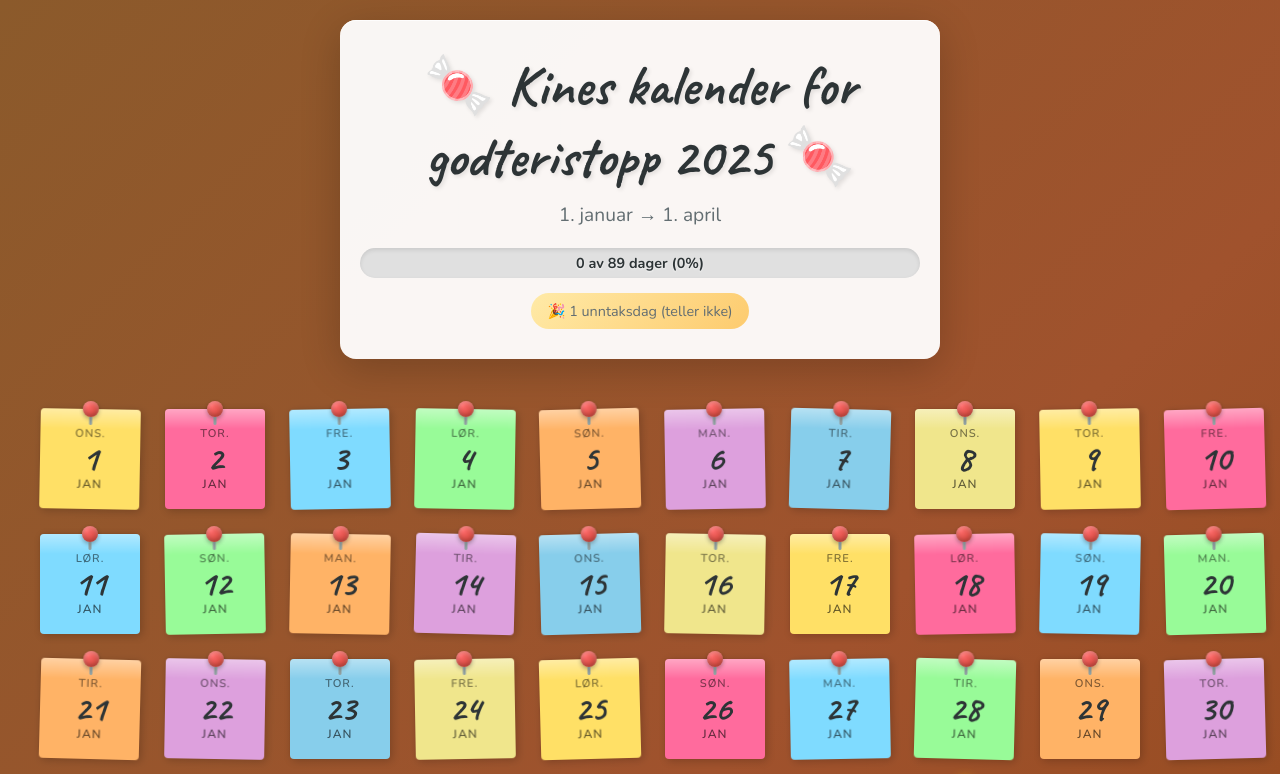
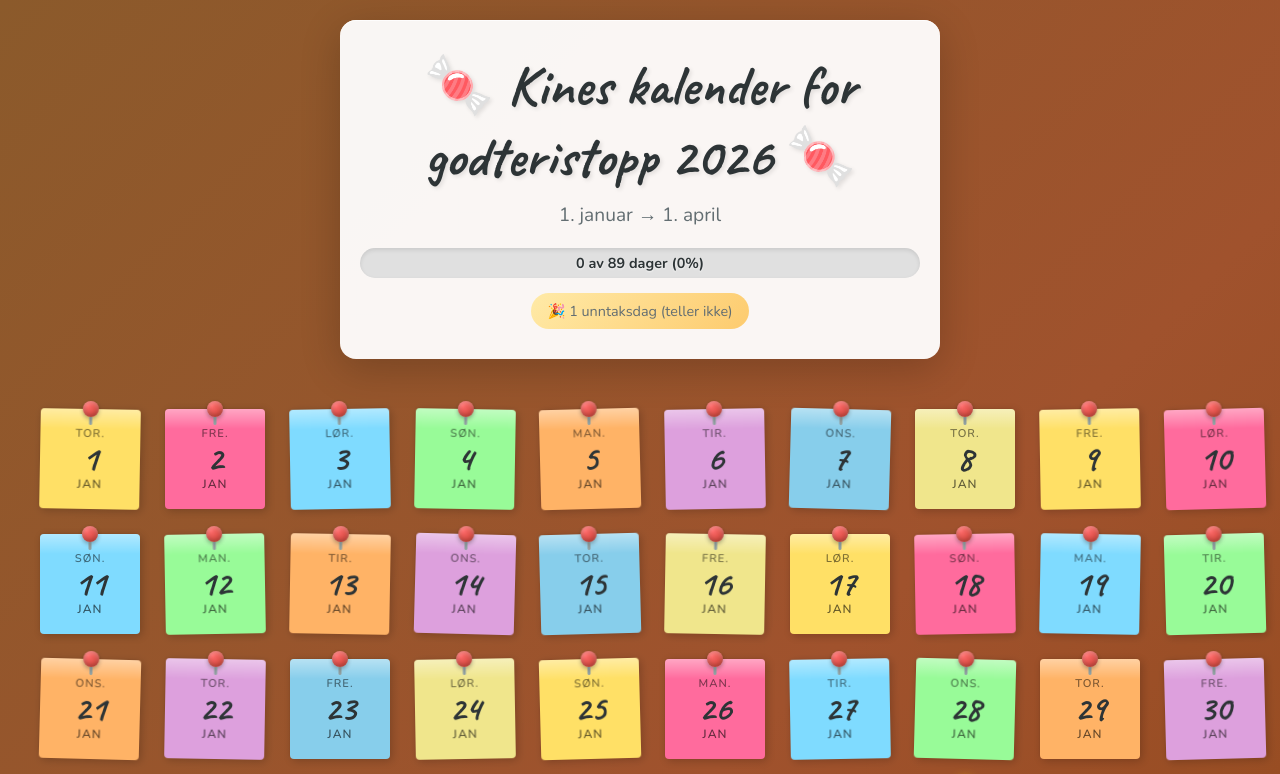
Before and after one commit to elisabethmedlien/godteristopp, a React (Create React App) app: page / in a window 1280 px wide. Shown: the top 774 px of the page. Built offline with nearby package versions, Linux system fonts and the light colour scheme.

Commit message:
use correct year

```diff
--- a/src/App.tsx
+++ b/src/App.tsx
@@ -28,13 +28,13 @@ interface SkipDay {
 }
 
 const predefinedSkipDays: SkipDay[] = [
-  { date: "2025-02-07", reason: "Vilde sin bursdag", emoji: "🎂" },
+  { date: "2026-02-07", reason: "Vilde sin bursdag", emoji: "🎂" },
 ];
 
-// Generate dates from Jan 1 to Mar 31, 2025
+// Generate dates from Jan 1 to Mar 31, 2026
 const generateDates = () => {
   const dates = [];
-  const startDate = new Date(2025, 0, 1); // January 1, 2025
+  const startDate = new Date(2026, 0, 1); // January 1, 2026
 
   for (let i = 0; i < 90; i++) {
     const date = new Date(startDate);
@@ -172,7 +172,7 @@ function App() {
   return (
     <div className="app">
       <header className="header">
-        <h1>🍬 Kines kalender for godteristopp 2025 🍬</h1>
+        <h1>🍬 Kines kalender for godteristopp 2026 🍬</h1>
         <p className="subtitle">1. januar → 1. april</p>
         <div className="progress-container">
           <div
```
